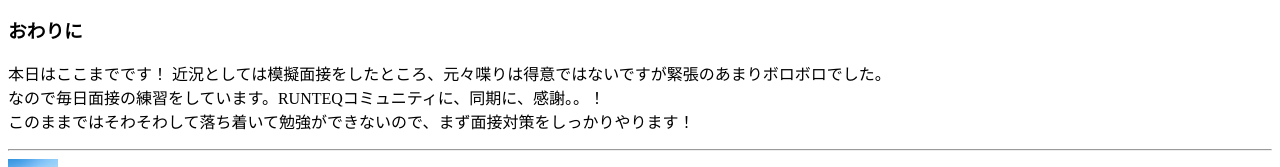
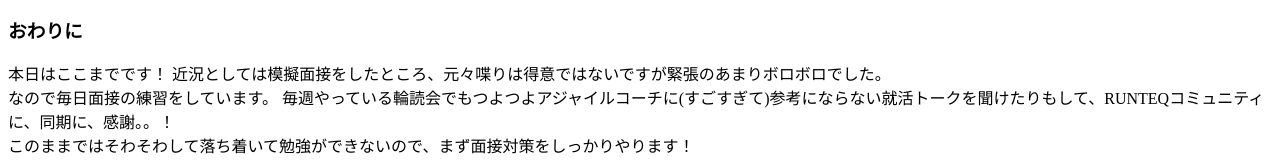
Before and after one commit to shota-hope/ohnoblog, a Gatsby site: page /rails-test4/ in a window 1280 px wide. Shown: the part 1285-1452 px from the top of the page. Built offline with nearby package versions, Linux system fonts and the light colour scheme; Gatsby itself is replaced by a stand-in of ours; some packages are replaced by stand-ins of ours.

Commit message:
記事修正4/5

```diff
--- a/content/blog/rails-test4.md
+++ b/content/blog/rails-test4.md
@@ -51,5 +51,6 @@ config.force_ssl = true
 ### おわりに
 本日はここまでです！
 近況としては模擬面接をしたところ、元々喋りは得意ではないですが緊張のあまりボロボロでした。<br>
-なので毎日面接の練習をしています。RUNTEQコミュニティに、同期に、感謝。。！<br>
+なので毎日面接の練習をしています。
+毎週やっている輪読会でもつよつよアジャイルコーチに(すごすぎて)参考にならない就活トークを聞けたりもして、RUNTEQコミュニティに、同期に、感謝。。！<br>
 このままではそわそわして落ち着いて勉強ができないので、まず面接対策をしっかりやります！
```
